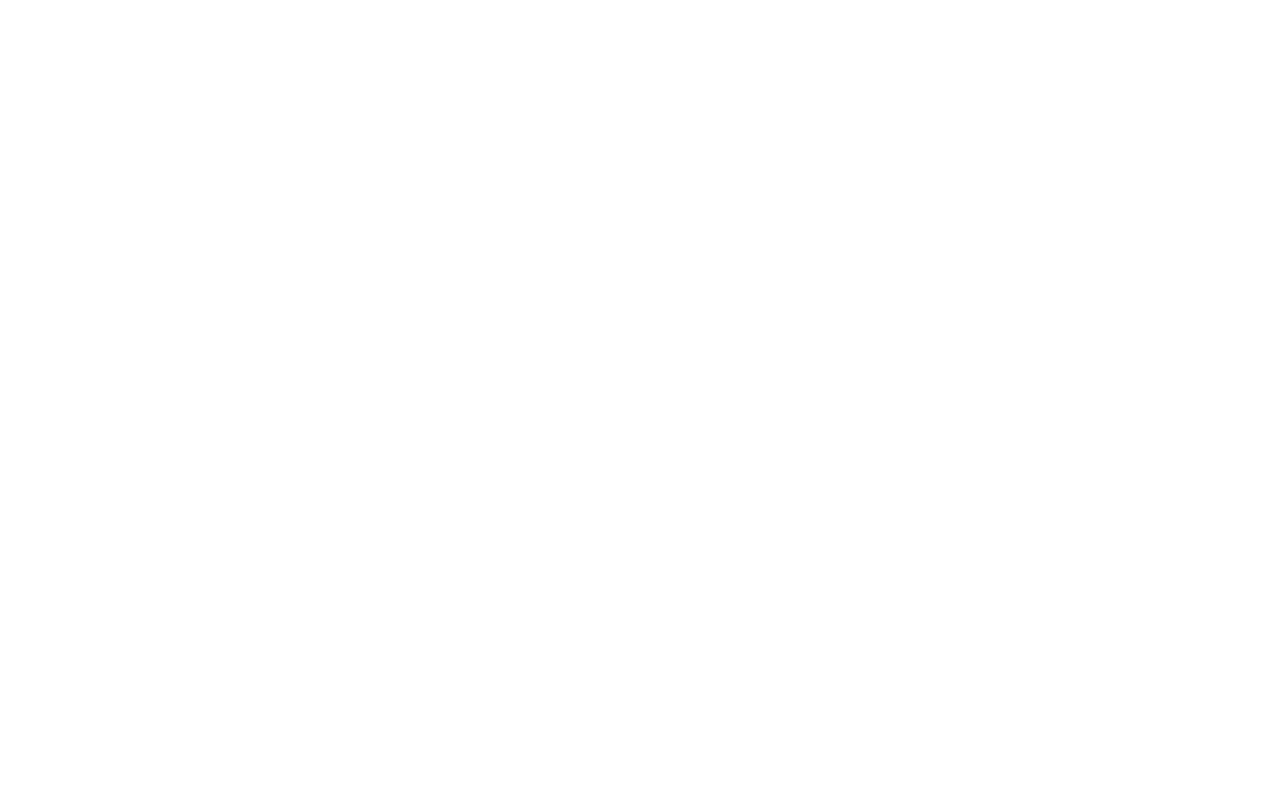
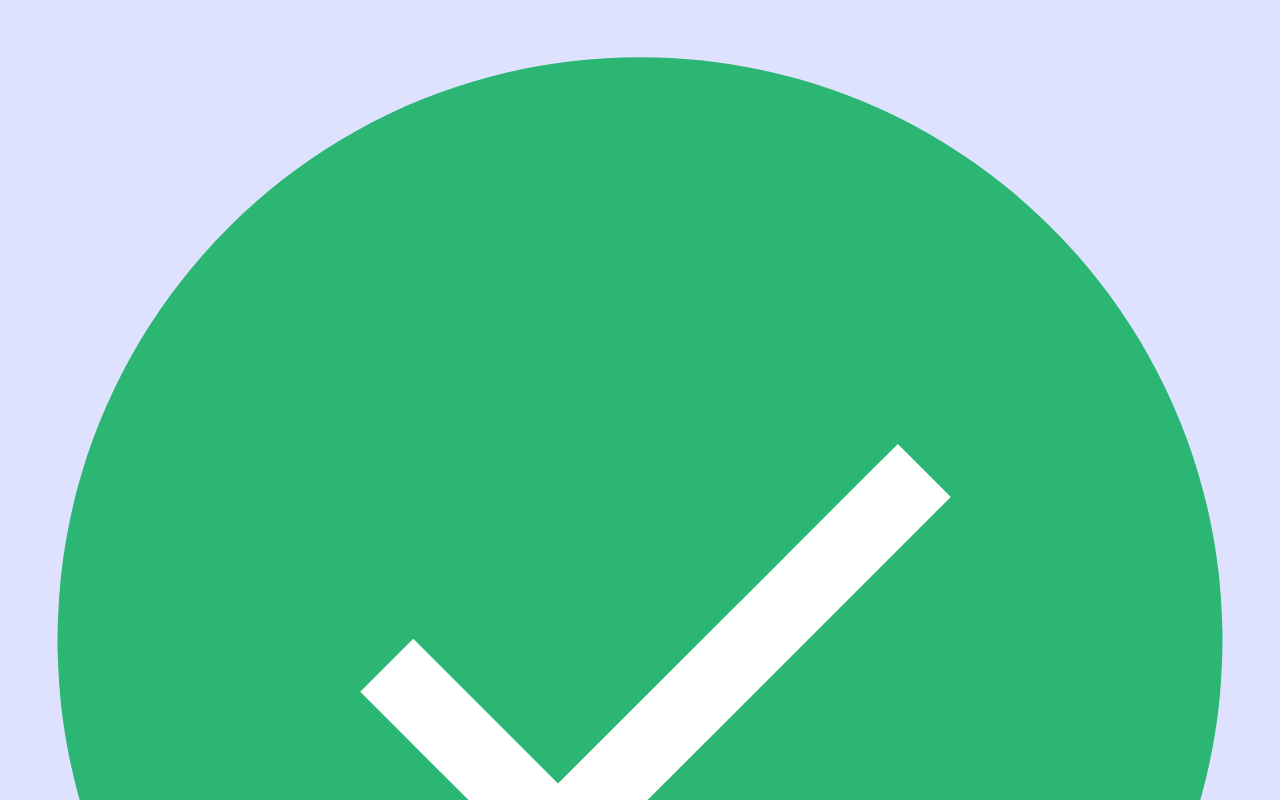
Before and after one commit to arsenjijavadze/users-app, a React (Create React App) app: page / in a window 1280 px wide. Shown: the top 800 px of the page. Built offline with nearby package versions, Linux system fonts and the light colour scheme.

Commit message:
feat: add basic page layout

```diff
--- /dev/null
+++ b/css/index.css
@@ -0,0 +1,6 @@
+@import url("https://fonts.googleapis.com/css2?family=Merriweather:wght@700;900&display=swap");
+@import url("https://fonts.googleapis.com/css2?family=Inter:wght@400&display=swap");
+body {
+  margin: 0;
+  background-color: #dfe2ff;
+}
--- a/package.json
+++ b/package.json
@@ -7,8 +7,10 @@
     "@testing-library/react": "^13.4.0",
     "@testing-library/user-event": "^13.5.0",
     "react": "^18.2.0",
+    "react-content-loader": "^6.2.0",
     "react-dom": "^18.2.0",
     "react-scripts": "5.0.1",
+    "sass": "^1.57.1",
     "web-vitals": "^2.1.4"
   },
   "scripts": {
--- a/src/App.js
+++ b/src/App.js
@@ -1,10 +1,14 @@
 import React from 'react';
-import './App.css';
+import './index.scss';
+import { Success } from './components/Success';
+import { Users } from './components/Users';
+
+//* users list https://reqres.in/api/users
 
 function App() {
   return (
     <div className="App">
-
+      <Success />
     </div>
   );
 }
--- a/src/components/Success.jsx
+++ b/src/components/Success.jsx
@@ -0,0 +1,10 @@
+import React from "react";
+
+export const Success = ({ count }) => {
+    return (
+        <div className="success-block">
+            <img src="/assets/success.svg" als="Success" />
+
+        </div>
+    )
+};
--- a/src/components/Users/Skeleton.jsx
+++ b/src/components/Users/Skeleton.jsx
@@ -0,0 +1,2 @@
+import React from 'react';
+import ContentLoader from 'react-content-loader';
--- a/src/index.css
+++ /dev/null
@@ -1,13 +0,0 @@
-body {
-  margin: 0;
-  font-family: -apple-system, BlinkMacSystemFont, 'Segoe UI', 'Roboto', 'Oxygen',
-    'Ubuntu', 'Cantarell', 'Fira Sans', 'Droid Sans', 'Helvetica Neue',
-    sans-serif;
-  -webkit-font-smoothing: antialiased;
-  -moz-osx-font-smoothing: grayscale;
-}
-
-code {
-  font-family: source-code-pro, Menlo, Monaco, Consolas, 'Courier New',
-    monospace;
-}
--- a/src/index.js
+++ b/src/index.js
@@ -1,6 +1,6 @@
 import React from 'react';
 import ReactDOM from 'react-dom/client';
-import './index.css';
+
 import App from './App';
 import reportWebVitals from './reportWebVitals';
 
--- /dev/null
+++ b/src/index.scss
@@ -0,0 +1,7 @@
+@import url('https://fonts.googleapis.com/css2?family=Merriweather:wght@700;900&display=swap');
+@import url('https://fonts.googleapis.com/css2?family=Inter:wght@400&display=swap');
+
+body{
+  margin: 0;
+  background-color: #dfe2ff;
+}
```
Also changed, not shown: 1 other file (tests, documents, lock files or other folders).
